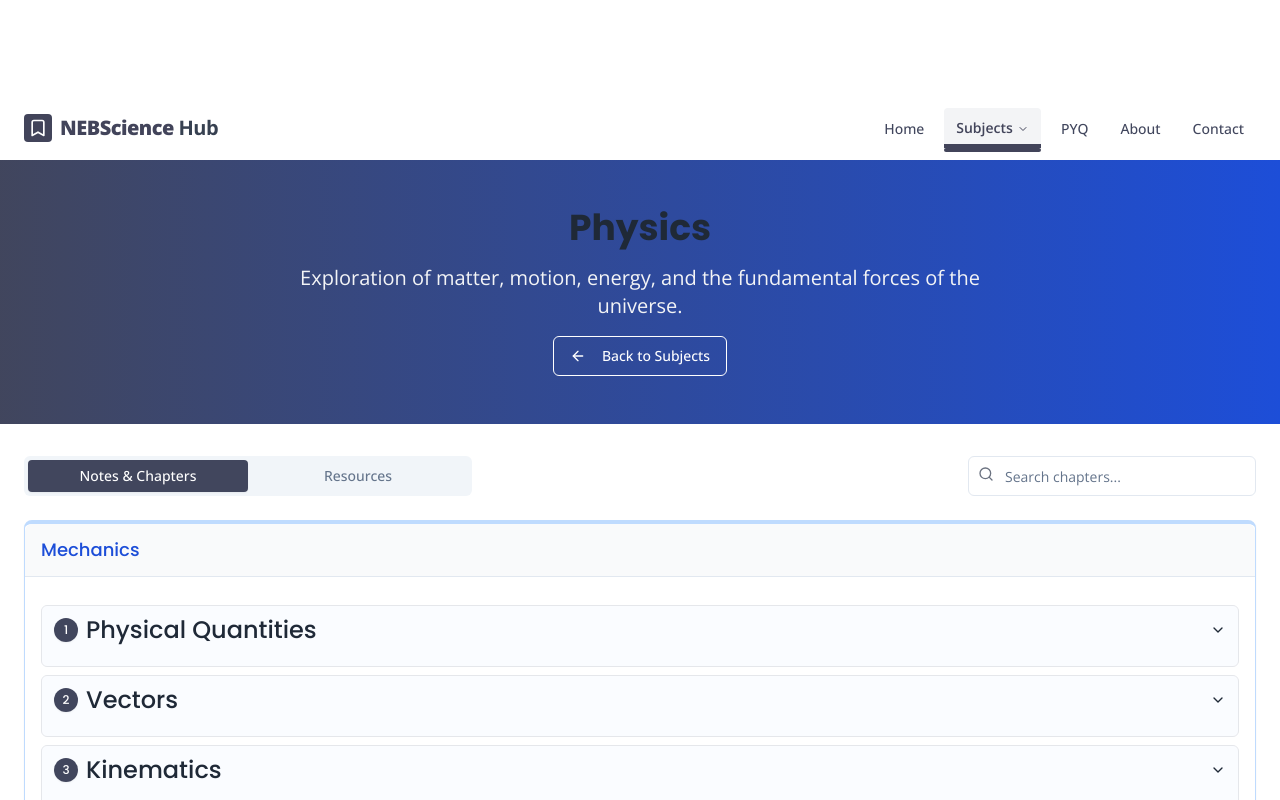
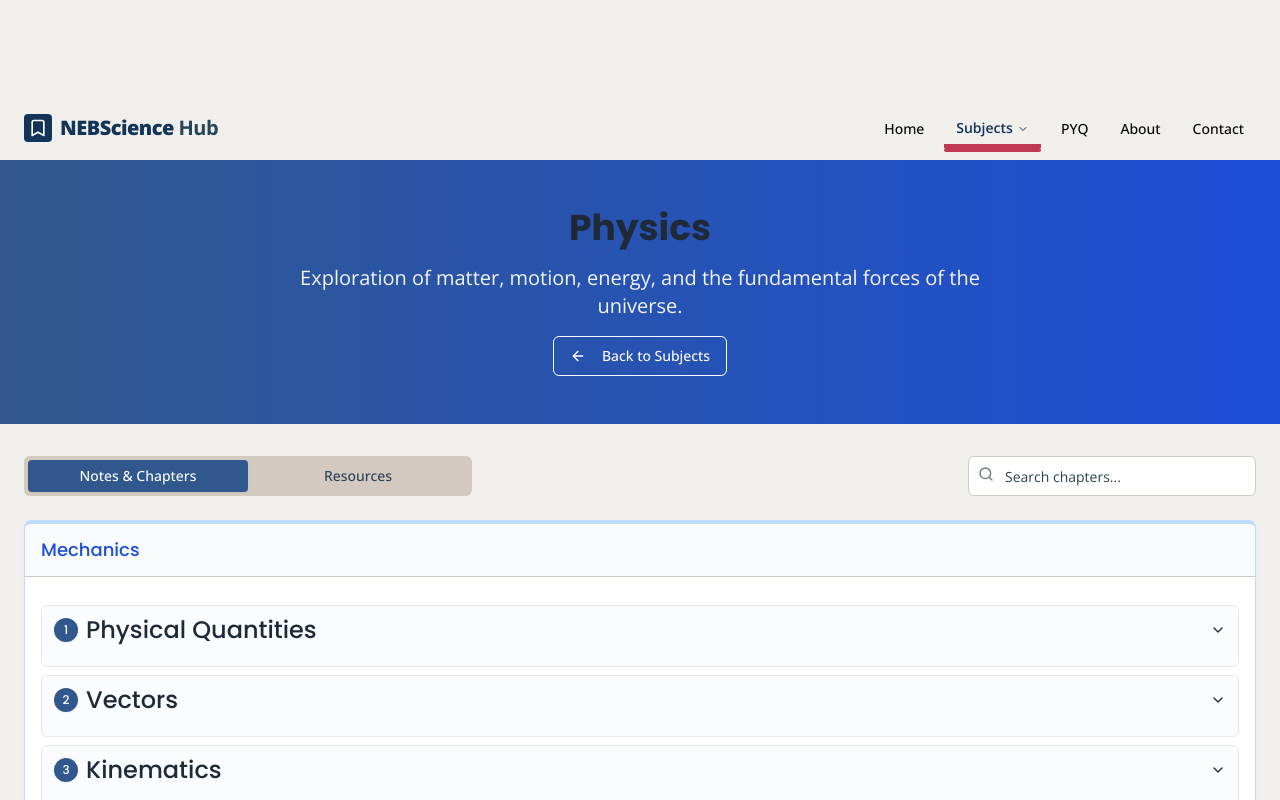
Before and after one commit to PramisKunwar/neb-science-hub, a React (Vite) app: page / in a window 1280 px wide. Both pictures are taken after a click on the button "Physics". Shown: the top 800 px of the page. Built offline with nearby package versions, Linux system fonts and the light colour scheme.

Commit message:
Update color scheme
Apply the new color palette to the website.

```diff
--- a/src/components/Header.tsx
+++ b/src/components/Header.tsx
@@ -1,3 +1,4 @@
+
 import { useState, lazy, Suspense, useEffect } from "react";
 import { Link, useLocation } from "react-router-dom";
 import { Button } from "@/components/ui/button";
@@ -54,25 +55,25 @@ export default function Header() {
 
   return (
     <header className={cn(
-      "sticky top-0 z-50 w-full bg-white transition-all duration-300",
-      scrolled ? "border-b border-gray-200 shadow-sm" : ""
+      "sticky top-0 z-50 w-full bg-nebPalette-lightGray transition-all duration-300",
+      scrolled ? "border-b border-nebPalette-beige shadow-sm" : ""
     )}>
       <div className="container flex items-center justify-between h-16 px-4 md:px-6 mx-auto">
         <Link to="/" className="flex items-center group transition-transform duration-300 hover:scale-105" aria-label="NEB Science Hub Home">
-          <div className="bg-nebPrimary mr-2 p-1 rounded text-white">
+          <div className="bg-nebPalette-navy mr-2 p-1 rounded text-white">
             <Bookmark className="h-5 w-5" aria-hidden="true" />
           </div>
           <div className="flex flex-col">
-            <span className="text-xl font-extrabold text-nebPrimary tracking-tight">
+            <span className="text-xl font-extrabold text-nebPalette-navy tracking-tight">
               NEB
               <span className="relative">
                 Science
-                <span className="absolute -bottom-1 left-0 w-full h-0.5 bg-nebPrimary transform scale-x-0 group-hover:scale-x-100 transition-transform duration-300" aria-hidden="true"></span>
+                <span className="absolute -bottom-1 left-0 w-full h-0.5 bg-nebPalette-navy transform scale-x-0 group-hover:scale-x-100 transition-transform duration-300" aria-hidden="true"></span>
               </span>
-              <span className="text-gray-700 font-bold"> Hub</span>
+              <span className="text-nebPalette-teal font-bold"> Hub</span>
             </span>
             {location.pathname === '/' && (
-              <span className="text-xs text-gray-500 -mt-1 font-medium tracking-wide">Your Science Resource Center</span>
+              <span className="text-xs text-nebPalette-teal -mt-1 font-medium tracking-wide">Your Science Resource Center</span>
             )}
           </div>
         </Link>
@@ -90,7 +91,7 @@ export default function Header() {
                 >
                   Home
                   {isActiveRoute('/') && (
-                    <span className="absolute -bottom-1 left-0 w-full h-1 bg-nebPrimary rounded-full"></span>
+                    <span className="absolute -bottom-1 left-0 w-full h-1 bg-nebPalette-red rounded-full"></span>
                   )}
                 </NavigationMenuLink>
               </Link>
@@ -104,7 +105,7 @@ export default function Header() {
               >
                 Subjects
                 {isActiveRoute('/subjects') && (
-                  <span className="absolute -bottom-1 left-0 w-full h-1 bg-nebPrimary rounded-full"></span>
+                  <span className="absolute -bottom-1 left-0 w-full h-1 bg-nebPalette-red rounded-full"></span>
                 )}
               </NavigationMenuTrigger>
               <Suspense fallback={<div className="p-4 text-center">Loading...</div>}>
@@ -117,18 +118,18 @@ export default function Header() {
                           to={`/subjects/${subject.id}`}
                           onClick={() => window.scrollTo(0, 0)}
                           className={cn(
-                            "flex items-start py-2 group border-b border-gray-100 hover:bg-gray-50 rounded-md px-2",
-                            isActiveRoute(`/subjects/${subject.id}`) && "bg-gray-50"
+                            "flex items-start py-2 group border-b border-nebPalette-beige hover:bg-nebPalette-lightGray rounded-md px-2",
+                            isActiveRoute(`/subjects/${subject.id}`) && "bg-nebPalette-lightGray"
                           )}
                         >
                           <div className="flex-1 min-w-0">
                             <p className={cn(
-                              "text-sm font-medium group-hover:text-nebPrimary transition-colors",
-                              isActiveRoute(`/subjects/${subject.id}`) ? "text-nebPrimary" : "text-gray-800"
+                              "text-sm font-medium group-hover:text-nebPalette-navy transition-colors",
+                              isActiveRoute(`/subjects/${subject.id}`) ? "text-nebPalette-navy" : "text-nebPalette-teal"
                             )}>
                               {subject.name}
                             </p>
-                            <p className="text-xs text-gray-500 truncate mt-0.5 pr-4">
+                            <p className="text-xs text-nebPalette-teal truncate mt-0.5 pr-4">
                               {subject.description}
                             </p>
                           </div>
@@ -142,18 +143,18 @@ export default function Header() {
                           to={`/subjects/${subject.id}`}
                           onClick={() => window.scrollTo(0, 0)}
                           className={cn(
-                            "flex items-start py-2 group border-b border-gray-100 hover:bg-gray-50 rounded-md px-2",
-                            isActiveRoute(`/subjects/${subject.id}`) && "bg-gray-50"
+                            "flex items-start py-2 group border-b border-nebPalette-beige hover:bg-nebPalette-lightGray rounded-md px-2",
+                            isActiveRoute(`/subjects/${subject.id}`) && "bg-nebPalette-lightGray"
                           )}
                         >
                           <div className="flex-1 min-w-0">
                             <p className={cn(
-                              "text-sm font-medium group-hover:text-nebPrimary transition-colors",
-                              isActiveRoute(`/subjects/${subject.id}`) ? "text-nebPrimary" : "text-gray-800"
+                              "text-sm font-medium group-hover:text-nebPalette-navy transition-colors",
+                              isActiveRoute(`/subjects/${subject.id}`) ? "text-nebPalette-navy" : "text-nebPalette-teal"
                             )}>
                               {subject.name}
                             </p>
-                            <p className="text-xs text-gray-500 truncate mt-0.5 pr-4">
+                            <p className="text-xs text-nebPalette-teal truncate mt-0.5 pr-4">
                               {subject.description}
                             </p>
                           </div>
@@ -174,7 +175,7 @@ export default function Header() {
                 >
                   PYQ
                   {isActiveRoute('/pyq') && (
-                    <span className="absolute -bottom-1 left-0 w-full h-1 bg-nebPrimary rounded-full"></span>
+                    <span className="absolute -bottom-1 left-0 w-full h-1 bg-nebPalette-red rounded-full"></span>
                   )}
                 </NavigationMenuLink>
               </Link>
@@ -189,7 +190,7 @@ export default function Header() {
                 >
                   About
                   {isActiveRoute('/about') && (
-                    <span className="absolute -bottom-1 left-0 w-full h-1 bg-nebPrimary rounded-full"></span>
+                    <span className="absolute -bottom-1 left-0 w-full h-1 bg-nebPalette-red rounded-full"></span>
                   )}
                 </NavigationMenuLink>
               </Link>
@@ -204,7 +205,7 @@ export default function Header() {
                 >
                   Contact
                   {isActiveRoute('/contact') && (
-                    <span className="absolute -bottom-1 left-0 w-full h-1 bg-nebPrimary rounded-full"></span>
+                    <span className="absolute -bottom-1 left-0 w-full h-1 bg-nebPalette-red rounded-full"></span>
                   )}
                 </NavigationMenuLink>
               </Link>
@@ -226,26 +227,26 @@ export default function Header() {
 
         {/* Mobile Menu */}
         {mobileMenuOpen && (
-          <div className="fixed inset-0 z-50 bg-white pt-16 px-4">
+          <div className="fixed inset-0 z-50 bg-nebPalette-lightGray pt-16 px-4">
             <nav className="space-y-3">
               <Link
                 to="/"
                 className={cn(
                   "mobile-nav-item pl-4",
-                  isActiveRoute('/') ? "mobile-nav-item-active" : "text-gray-600"
+                  isActiveRoute('/') ? "mobile-nav-item-active" : "text-nebPalette-teal"
                 )}
                 onClick={() => {
                   toggleMobileMenu();
                   window.scrollTo(0, 0);
                 }}
               >
-                <span className="bg-gray-50 p-1 rounded mr-2 text-nebPrimary">
+                <span className="bg-nebPalette-lightGray p-1 rounded mr-2 text-nebPalette-navy">
                   <Sparkles className="h-4 w-4 inline" aria-hidden="true" />
                 </span>
                 Home
               </Link>
               <div className="py-1">
-                <h3 className="text-lg font-medium mb-1 text-gray-800">Subjects</h3>
+                <h3 className="text-lg font-medium mb-1 text-nebPalette-navy">Subjects</h3>
                 <div className="ml-3 grid grid-cols-2 gap-x-2 gap-y-1 max-h-60 overflow-y-auto">
                   {subjects.map((subject) => (
                     <Link
@@ -253,7 +254,7 @@ export default function Header() {
                       to={`/subjects/${subject.id}`}
                       className={cn(
                         "mobile-nav-item pl-4",
-                        isActiveRoute(`/subjects/${subject.id}`) ? "mobile-nav-item-active" : "text-gray-600"
+                        isActiveRoute(`/subjects/${subject.id}`) ? "mobile-nav-item-active" : "text-nebPalette-teal"
                       )}
                       onClick={() => {
                         toggleMobileMenu();
@@ -269,7 +270,7 @@ export default function Header() {
                 to="/pyq"
                 className={cn(
                   "mobile-nav-item pl-4",
-                  isActiveRoute('/pyq') ? "mobile-nav-item-active" : "text-gray-600"
+                  isActiveRoute('/pyq') ? "mobile-nav-item-active" : "text-nebPalette-teal"
                 )}
                 onClick={() => {
                   toggleMobileMenu();
@@ -282,7 +283,7 @@ export default function Header() {
                 to="/about"
                 className={cn(
                   "mobile-nav-item pl-4",
-                  isActiveRoute('/about') ? "mobile-nav-item-active" : "text-gray-600"
+                  isActiveRoute('/about') ? "mobile-nav-item-active" : "text-nebPalette-teal"
                 )}
                 onClick={() => {
                   toggleMobileMenu();
@@ -295,7 +296,7 @@ export default function Header() {
                 to="/contact"
                 className={cn(
                   "mobile-nav-item pl-4",
-                  isActiveRoute('/contact') ? "mobile-nav-item-active" : "text-gray-600"
+                  isActiveRoute('/contact') ? "mobile-nav-item-active" : "text-nebPalette-teal"
                 )}
                 onClick={() => {
                   toggleMobileMenu();
--- a/src/index.css
+++ b/src/index.css
@@ -6,51 +6,44 @@
 
 @layer base {
   :root {
-    --background: 0 0% 100%;
-    --foreground: 222.2 84% 4.9%;
+    --background: 40 9% 94%; /* #F1EFEC */
+    --foreground: 0 0% 1%; /* #030303 */
 
-    --card: 0 0% 100%;
-    --card-foreground: 222.2 84% 4.9%;
+    --card: 40 9% 94%; /* #F1EFEC */
+    --card-foreground: 0 0% 1%; /* #030303 */
 
-    --popover: 0 0% 100%;
-    --popover-foreground: 222.2 84% 4.9%;
+    --popover: 40 9% 94%; /* #F1EFEC */
+    --popover-foreground: 0 0% 1%; /* #030303 */
 
-    --primary: 230 18% 31%;
-    --primary-foreground: 210 40% 98%;
+    --primary: 209 64% 21%; /* #123458 */
+    --primary-foreground: 40 9% 94%; /* #F1EFEC */
 
-    --secondary: 210 40% 96.1%;
-    --secondary-foreground: 230 18% 31%;
+    --secondary: 29 17% 79%; /* #D4C9BE */
+    --secondary-foreground: 209 64% 21%; /* #123458 */
 
-    --muted: 210 40% 96.1%;
-    --muted-foreground: 215.4 16.3% 46.9%;
+    --muted: 29 17% 79%; /* #D4C9BE */
+    --muted-foreground: 209 33% 25%; /* #254559 */
 
-    --accent: 210 40% 96.1%;
-    --accent-foreground: 230 18% 31%;
+    --accent: 29 17% 79%; /* #D4C9BE */
+    --accent-foreground: 209 64% 21%; /* #123458 */
 
-    --destructive: 0 84.2% 60.2%;
-    --destructive-foreground: 210 40% 98%;
+    --destructive: 347 53% 49%; /* #BF3952 */
+    --destructive-foreground: 40 9% 94%; /* #F1EFEC */
 
-    --border: 214.3 31.8% 91.4%;
-    --input: 214.3 31.8% 91.4%;
-    --ring: 230 18% 31%;
+    --border: 29 17% 79%; /* #D4C9BE */
+    --input: 29 17% 79%; /* #D4C9BE */
+    --ring: 209 64% 21%; /* #123458 */
 
     --radius: 0.5rem;
 
-    --sidebar-background: 0 0% 98%;
-
-    --sidebar-foreground: 240 5.3% 26.1%;
-
-    --sidebar-primary: 240 5.9% 10%;
-
-    --sidebar-primary-foreground: 0 0% 98%;
-
-    --sidebar-accent: 240 4.8% 95.9%;
-
-    --sidebar-accent-foreground: 240 5.9% 10%;
-
-    --sidebar-border: 220 13% 91%;
-
-    --sidebar-ring: 217.2 91.2% 59.8%;
+    --sidebar-background: 40 9% 94%; /* #F1EFEC */
+    --sidebar-foreground: 209 33% 25%; /* #254559 */
+    --sidebar-primary: 209 64% 21%; /* #123458 */
+    --sidebar-primary-foreground: 40 9% 94%; /* #F1EFEC */
+    --sidebar-accent: 29 17% 79%; /* #D4C9BE */
+    --sidebar-accent-foreground: 209 64% 21%; /* #123458 */
+    --sidebar-border: 29 17% 79%; /* #D4C9BE */
+    --sidebar-ring: 209 49% 56%; /* #6093BF */
 
     /* New variables for consistent spacing */
     --space-1: 0.25rem;
@@ -64,49 +57,50 @@
     --space-24: 6rem;
 
     /* Brand colors updated to new scheme */
-    --neb-blue: 230 18% 31%;
-    --neb-blue-dark: 230 18% 25%;
-    --neb-accent: 35 100% 50%;
-    --neb-background: 0 0% 100%;
-    --neb-text: 230 18% 31%;
+    --neb-blue: 213 50% 37%; /* #30588C */
+    --neb-blue-dark: 208 92% 8%; /* #011526 */
+    --neb-accent: 347 53% 49%; /* #BF3952 */
+    --neb-background: 40 9% 94%; /* #F1EFEC */
+    --neb-text: 0 0% 1%; /* #030303 */
   }
 
   .dark {
-    --background: 222.2 84% 4.9%;
-    --foreground: 210 40% 98%;
+    --background: 208 92% 8%; /* #011526 */
+    --foreground: 40 9% 94%; /* #F1EFEC */
 
-    --card: 222.2 84% 4.9%;
-    --card-foreground: 210 40% 98%;
+    --card: 208 92% 8%; /* #011526 */
+    --card-foreground: 40 9% 94%; /* #F1EFEC */
 
-    --popover: 222.2 84% 4.9%;
-    --popover-foreground: 210 40% 98%;
+    --popover: 208 92% 8%; /* #011526 */
+    --popover-foreground: 40 9% 94%; /* #F1EFEC */
 
-    --primary: 230 18% 70%;
-    --primary-foreground: 230 18% 20%;
+    --primary: 209 49% 56%; /* #6093BF */
+    --primary-foreground: 208 92% 8%; /* #011526 */
 
-    --secondary: 217.2 32.6% 17.5%;
-    --secondary-foreground: 210 40% 98%;
+    --secondary: 209 33% 25%; /* #254559 */
+    --secondary-foreground: 40 9% 94%; /* #F1EFEC */
 
-    --muted: 217.2 32.6% 17.5%;
-    --muted-foreground: 215 20.2% 65.1%;
+    --muted: 209 33% 25%; /* #254559 */
+    --muted-foreground: 29 17% 79%; /* #D4C9BE */
 
-    --accent: 217.2 32.6% 17.5%;
-    --accent-foreground: 210 40% 98%;
+    --accent: 209 33% 25%; /* #254559 */
+    --accent-foreground: 40 9% 94%; /* #F1EFEC */
 
-    --destructive: 0 62.8% 30.6%;
-    --destructive-foreground: 210 40% 98%;
+    --destructive: 347 53% 49%; /* #BF3952 */
+    --destructive-foreground: 40 9% 94%; /* #F1EFEC */
 
-    --border: 217.2 32.6% 17.5%;
-    --input: 217.2 32.6% 17.5%;
-    --ring: 212.7 26.8% 83.9%;
-    --sidebar-background: 240 5.9% 10%;
-    --sidebar-foreground: 240 4.8% 95.9%;
-    --sidebar-primary: 224.3 76.3% 48%;
-    --sidebar-primary-foreground: 0 0% 100%;
-    --sidebar-accent: 240 3.7% 15.9%;
-    --sidebar-accent-foreground: 240 4.8% 95.9%;
-    --sidebar-border: 240 3.7% 15.9%;
-    --sidebar-ring: 217.2 91.2% 59.8%;
+    --border: 209 33% 25%; /* #254559 */
+    --input: 209 33% 25%; /* #254559 */
+    --ring: 29 17% 79%; /* #D4C9BE */
+
+    --sidebar-background: 208 92% 8%; /* #011526 */
+    --sidebar-foreground: 40 9% 94%; /* #F1EFEC */
+    --sidebar-primary: 209 49% 56%; /* #6093BF */
+    --sidebar-primary-foreground: 0 0% 100%; /* #FFFFFF */
+    --sidebar-accent: 209 33% 25%; /* #254559 */
+    --sidebar-accent-foreground: 40 9% 94%; /* #F1EFEC */
+    --sidebar-border: 209 33% 25%; /* #254559 */
+    --sidebar-ring: 209 49% 56%; /* #6093BF */
   }
 }
 
@@ -262,12 +256,12 @@ html {
 }
 
 .nav-item-active {
-  @apply text-nebPrimary font-semibold bg-gray-100 rounded;
+  @apply text-nebPrimary font-semibold bg-nebPalette-lightGray rounded;
 }
 
 .nav-item-active::after {
   content: '';
-  @apply absolute bottom-0 left-0 w-full h-1 bg-nebPrimary transform scale-x-100 transition-transform duration-300;
+  @apply absolute bottom-0 left-0 w-full h-1 bg-nebAccent transform scale-x-100 transition-transform duration-300;
 }
 
 /* Mobile nav styles - Enhanced for clarity */
@@ -276,10 +270,10 @@ html {
 }
 
 .mobile-nav-item-active {
-  @apply text-nebPrimary font-semibold bg-gray-100 pl-4 rounded;
+  @apply text-nebPrimary font-semibold bg-nebPalette-lightGray pl-4 rounded;
 }
 
 .mobile-nav-item-active::before {
   content: '';
-  @apply absolute left-0 top-0 h-full w-2 bg-nebPrimary rounded-r;
+  @apply absolute left-0 top-0 h-full w-2 bg-nebAccent rounded-r;
 }
--- a/tailwind.config.ts
+++ b/tailwind.config.ts
@@ -1,3 +1,4 @@
+
 import { type Config } from "tailwindcss"
 import { fontFamily } from "tailwindcss/defaultTheme"
 
@@ -50,18 +51,30 @@ export default {
           DEFAULT: "hsl(var(--card))",
           foreground: "hsl(var(--card-foreground))",
         },
-        // New brand colors
-        nebBlue: "hsl(var(--neb-blue))",
-        nebBlueDark: "hsl(var(--neb-blue-dark))",
-        nebAccent: "hsl(var(--neb-accent))",
-        nebBackground: "hsl(var(--neb-background))",
-        nebText: "hsl(var(--neb-text))",
+        // New color palette
+        nebPalette: {
+          lightGray: "#F1EFEC",
+          beige: "#D4C9BE",
+          navy: "#123458",
+          black: "#030303",
+          red: "#BF3952",
+          blue: "#30588C",
+          darkBlue: "#011526",
+          lightBlue: "#6093BF",
+          teal: "#254559",
+        },
+        // Updated brand colors with the new palette
+        nebBlue: "#30588C",
+        nebBlueDark: "#011526",
+        nebAccent: "#BF3952",
+        nebBackground: "#F1EFEC",
+        nebText: "#030303",
         // Updated color for the gradient effect
-        nebPrimary: "#42445A",
-        nebPrimaryLight: "#5D6080",
-        nebPrimaryDark: "#333342",
-        nebGradientStart: "#333342",
-        nebGradientEnd: "#5D6080",
+        nebPrimary: "#123458",
+        nebPrimaryLight: "#6093BF",
+        nebPrimaryDark: "#011526",
+        nebGradientStart: "#011526",
+        nebGradientEnd: "#30588C",
       },
       borderRadius: {
         lg: "var(--radius)",
@@ -135,7 +148,7 @@ export default {
         "slide-in": "slide-in 0.3s ease-out forwards"
       },
       backgroundImage: {
-        'neb-gradient': 'linear-gradient(135deg, #0A1E3D 0%, #274F9E 100%)',
+        'neb-gradient': 'linear-gradient(135deg, #011526 0%, #30588C 100%)',
       },
     },
   },
```
Also changed, not shown: src/components/HeroSection.tsx (+5 -4 lines).
